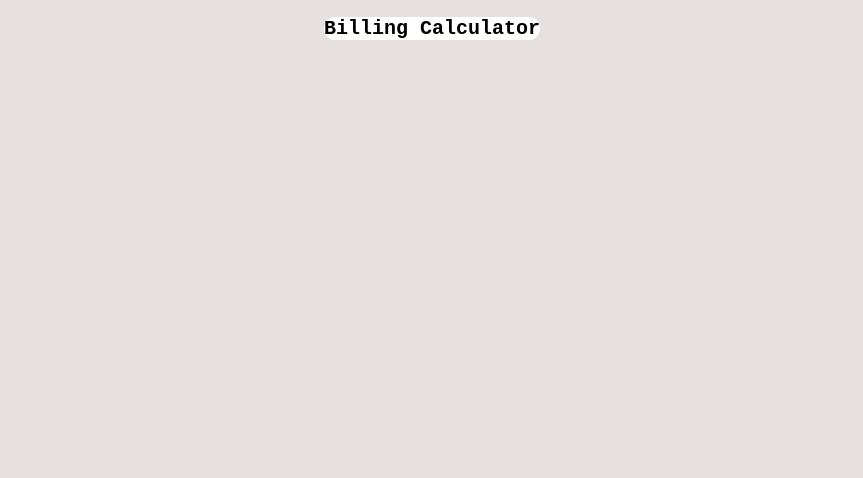
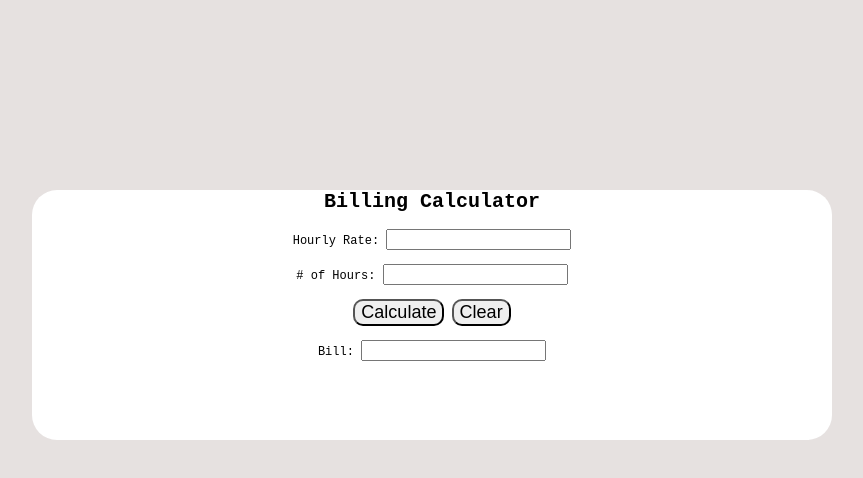
Before and after one commit to tiftikhar775/billing-calculator, a plain HTML site: page index.html in a window 1280 px wide. Shown: the whole page, without its empty margins (208-1071 px from the left). Drawn offline with Linux system fonts and the light colour scheme.

Commit message:
added btns and forms, with respective styling

```diff
--- a/index.html
+++ b/index.html
@@ -11,7 +11,25 @@
     <div id="calculator-section">
         <h2 id="title">Billing Calculator</h2>
 
+        <form id="calculator-items">
+            <label for="hr-rate">Hourly Rate:</label>
+            <input type="text" name="hr-rate" id="hr-rate">
 
+            <br><br>
+
+            <label for="numHrs"># of Hours:</label>
+            <input type="text" name="numHrs" id="numHrs">
+
+            <br><br>
+
+            <button>Calculate</button>
+            <button>Clear</button>
+
+            <br><br>
+
+            <label for="bill">Bill:</label>
+            <input type="text" name="bill" id="bill" readonly>
+        </form>
 
 
     </div>
--- a/styles.css
+++ b/styles.css
@@ -4,13 +4,25 @@ body {
 }
 
 #calculator-section {
+    margin-top: 15%;
     background-color: #fff;
-    max-width: fit-content;
     margin-left: auto;
     margin-right: auto;
     border-radius: 25px;
+    text-align: center;
+    width: 800px;
+    height: 250px;
 }
 
 #title {
     font-size: 2.5vh;
 }
+
+#calculator-items {
+    font-size: 1.5vh;
+}
+
+#calculator-items button {
+    font-size: large;
+    border-radius: 10px;
+}
```
